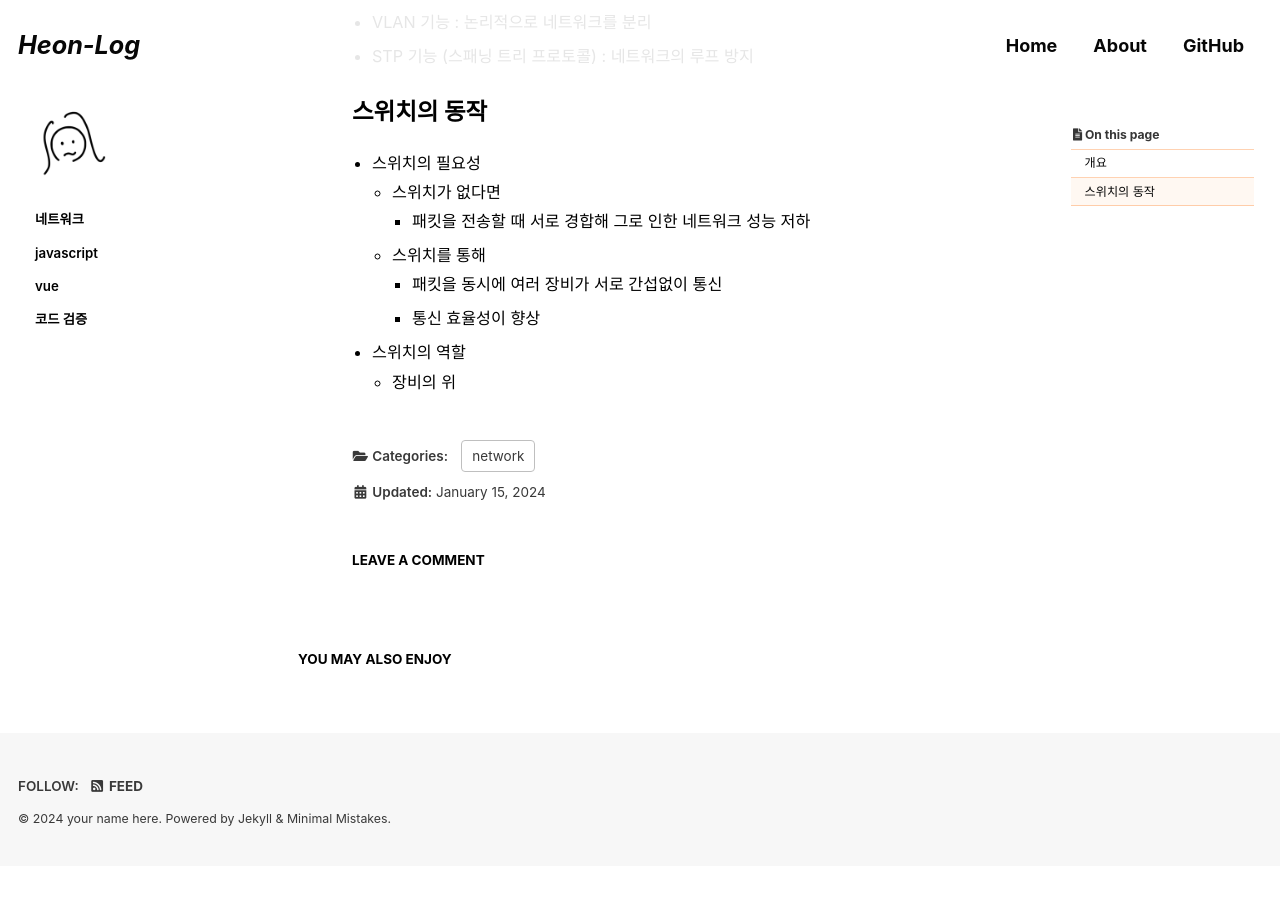
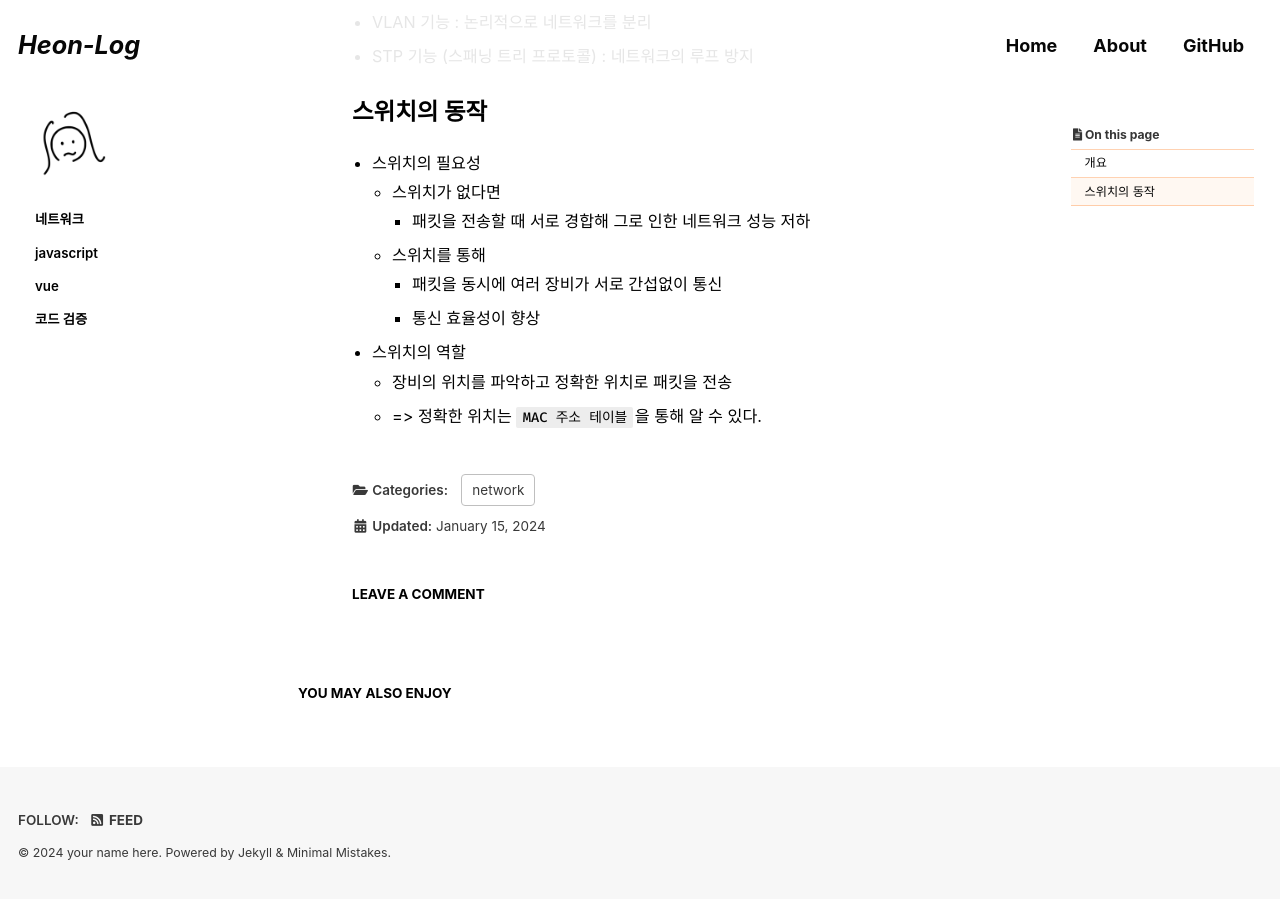
Before and after one commit to choiiis/minimal-mistakes-choiiis-customized, a Jekyll site: the page built from _posts/2024-01-15-network-switch.md, in a window 1280 px wide and 900 px high, scrolled down 622 px. Built offline with Jekyll 4.4.1, drawn with Linux system fonts in a browser that asks for light colours; cached includes are drawn as plain includes; some web fonts are replaced; comment, search, counter and statistics services are not loaded; before the commit the page ends 1488 px from its top, so only the background shows below that.

Commit message:
_posts/2024-01-15-network-switch.md updated from https://stackedit.io/

```diff
--- a/_posts/2024-01-15-network-switch.md
+++ b/_posts/2024-01-15-network-switch.md
@@ -40,8 +40,9 @@ published: true
 		* 패킷을 동시에 여러 장비가 서로 간섭없이 통신
 		* 통신 효율성이 향상
 * 스위치의 역할
-	* 장비의 위
+	* 장비의 위치를 파악하고 정확한 위치로 패킷을 전송
+	* => 정확한 위치는 `MAC 주소 테이블`을 통해 알 수 있다.
 
 <!--stackedit_data:
-eyJoaXN0b3J5IjpbLTQwMzEyNTkwM119
+eyJoaXN0b3J5IjpbLTExNjcyNzg1MjldfQ==
 -->
```
